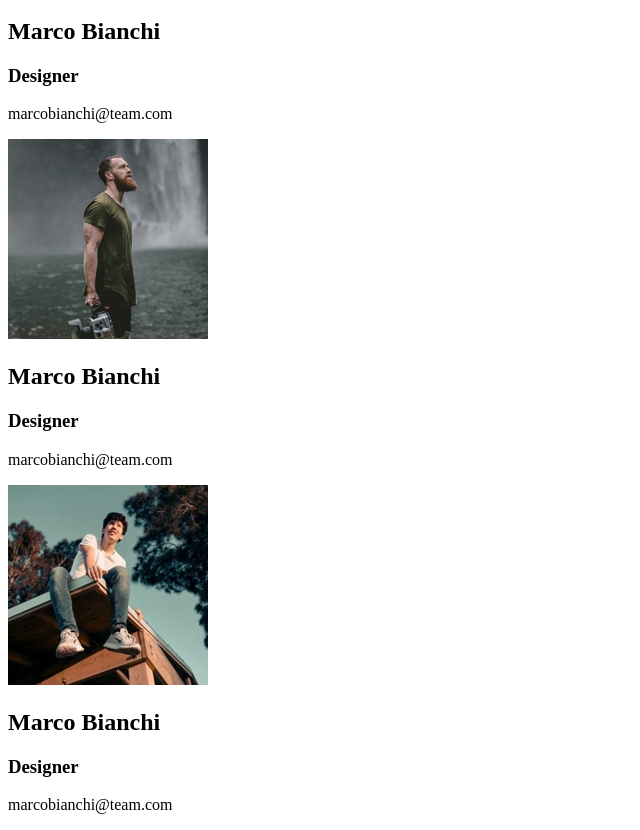
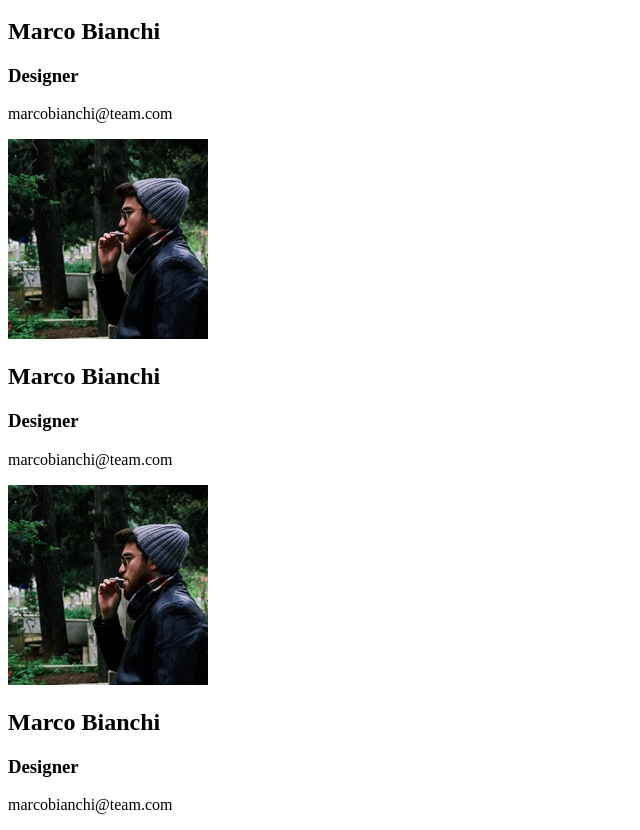
Before and after one commit to giorgiadicapuaa/html-css-float-cards, a plain HTML site: page index.html in a window 1280 px wide. Shown: the part 340-1170 px from the top of the page, without its empty margins (0-640 px from the left). Drawn offline with Linux system fonts and the light colour scheme.

Commit message:
fix blocchi

```diff
--- a/index.html
+++ b/index.html
@@ -23,24 +23,36 @@
     <div class="container">
         <div class="blocco">
             <img src="./img/male1.png" alt="Ragazzo1">
+            <div class="testoaffiancato">
             <h2> Marco Bianchi</h2>
             <h3> Designer</h3>
             <p> marcobianchi@team.com</p>
-         </div>
+            </div>
+        </div>
 
-         <div class="blocco">
-            <img src="./img/male2.png" alt="">
+        <div class="blocco">
+            <img src="./img/male1.png" alt="Ragazzo1">
+            <div class="testoaffiancato">
             <h2> Marco Bianchi</h2>
             <h3> Designer</h3>
             <p> marcobianchi@team.com</p>
-         </div>
+            </div>
+        </div>
 
-         <div class="blocco">
-            <img src="./img/male3.png" alt="">
+        <div class="blocco">
+            <img src="./img/male1.png" alt="Ragazzo1">
+            <div class="testoaffiancato">
             <h2> Marco Bianchi</h2>
             <h3> Designer</h3>
             <p> marcobianchi@team.com</p>
-         </div>
+            </div>
+        </div>
+
+
+
+
+
+
 
 
 
```
